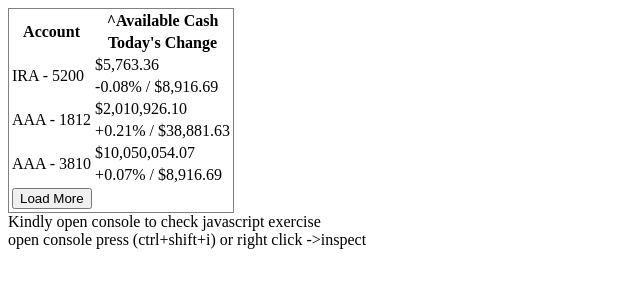
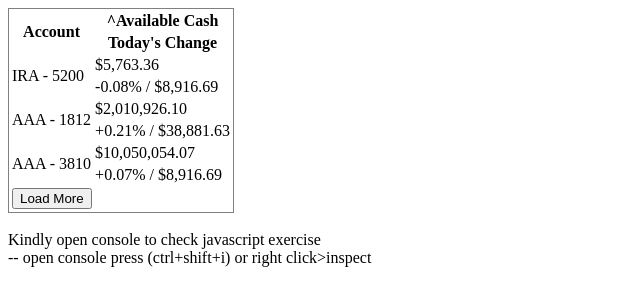
Before and after one commit to priyya0208/js-zoh2uy, a website: page index.html in a window 1280 px wide. Shown: the whole page, without its empty margins (0-640 px from the left). Drawn offline with Linux system fonts and the light colour scheme.

Commit message:
2 files modified

```diff
--- a/index.html
+++ b/index.html
@@ -35,6 +35,6 @@
 </table>
 
 
+<br/>
 
-
-<div> Kindly open console to check javascript exercise <br/>open console press (ctrl+shift+i) or right click ->inspect </div>
+<div> Kindly open console to check javascript exercise <br/> -- open console press (ctrl+shift+i) or right click>inspect </div>
--- a/index.js
+++ b/index.js
@@ -46,7 +46,7 @@
     sort_by = sort_by || 0;
     user = user || 0;
     var resultArr = [];
-    console.log("Sort by:", user);
+    if(user !== 0)console.log("Sort by:", user);
     if (user) {
 
         newArr.forEach(function(item) {
```
